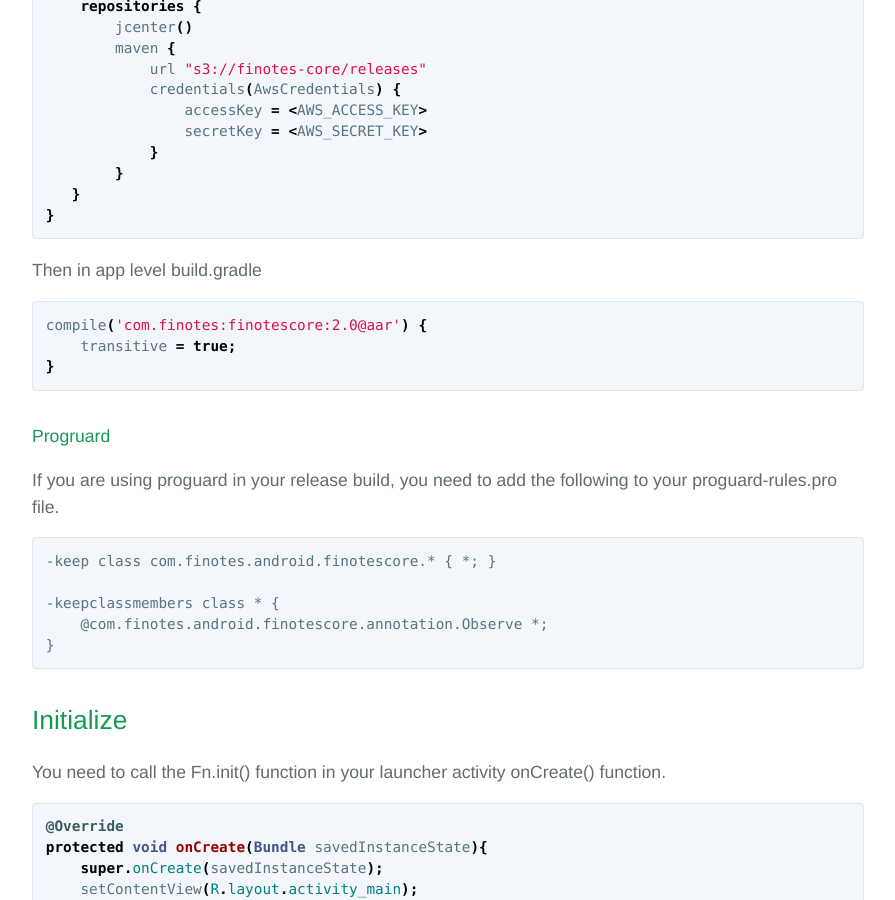
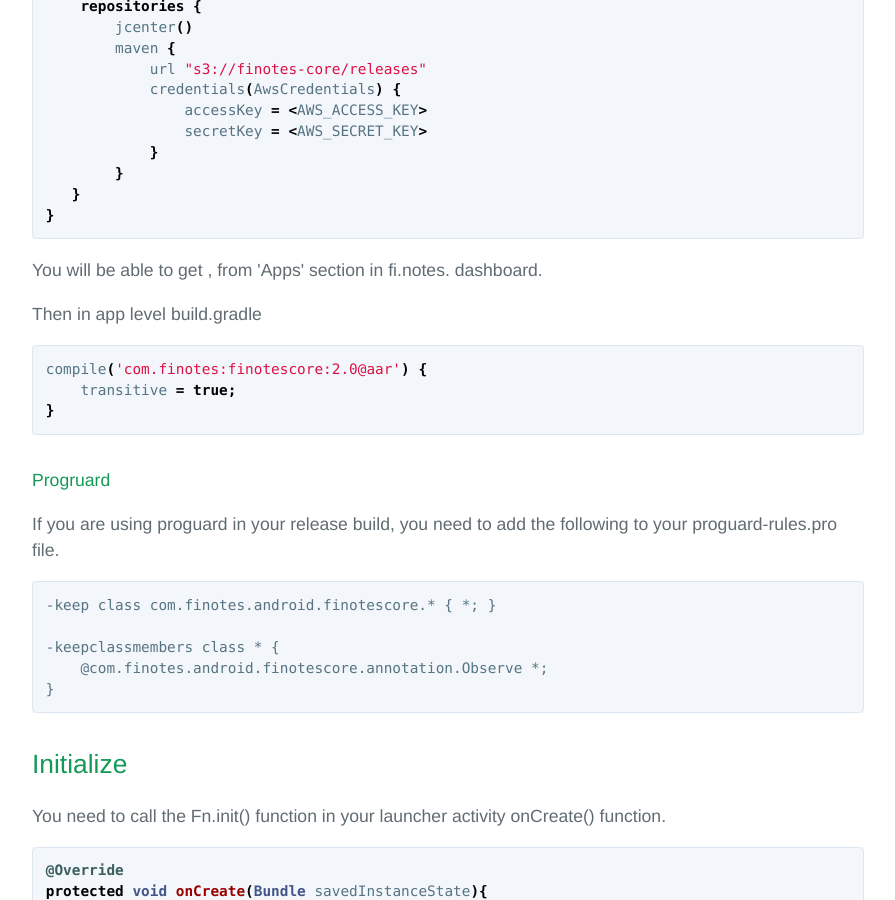
Before and after one commit to finotes/finotes.github.io, a Jekyll site: the page built from _posts/2018-01-19-android-java-docs.md, in a window 1280 px wide and 900 px high, scrolled down 566 px. Shown: the whole window, without its empty margins (192-1087 px from the left). Built offline with Jekyll 4.4.1, drawn with Linux system fonts in a browser that asks for light colours; some web fonts are replaced.

Commit message:
Update 2018-01-19-android-java-docs.md

````diff
--- a/_posts/2018-01-19-android-java-docs.md
+++ b/_posts/2018-01-19-android-java-docs.md
@@ -29,6 +29,7 @@ allprojects {
    }
 }
 ```
+You will be able to get <AWS_ACCESS_KEY>, <AWS_SECRET_KEY> from 'Apps' section in fi.notes. dashboard.
 
 Then in app level build.gradle
 ```gradle
````
